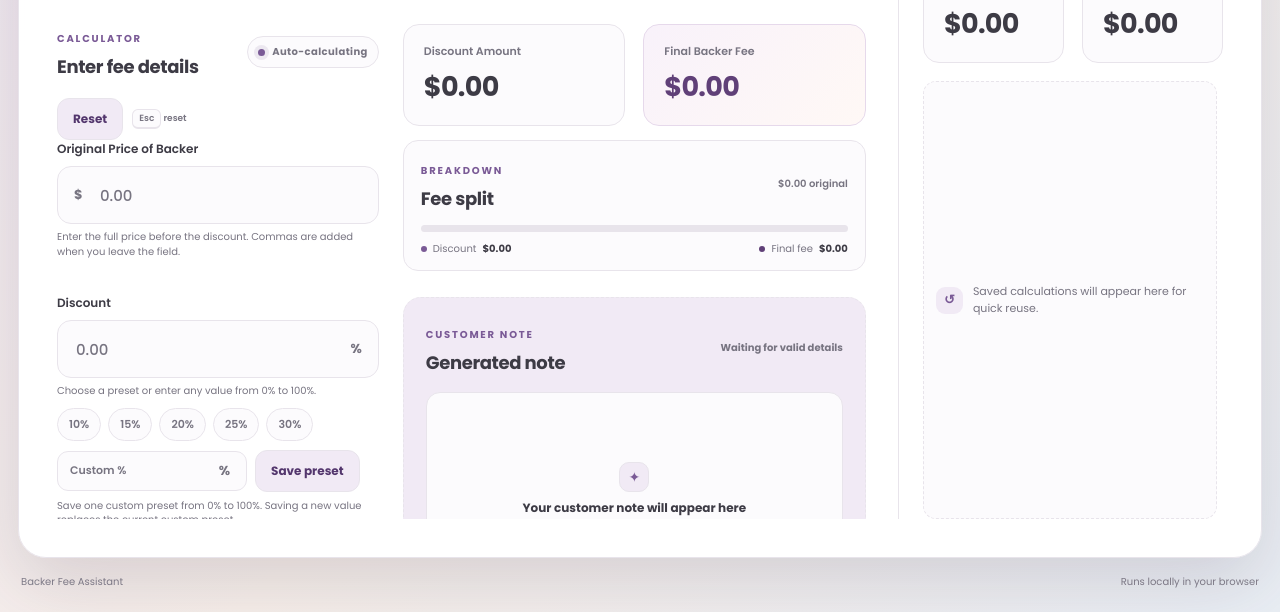
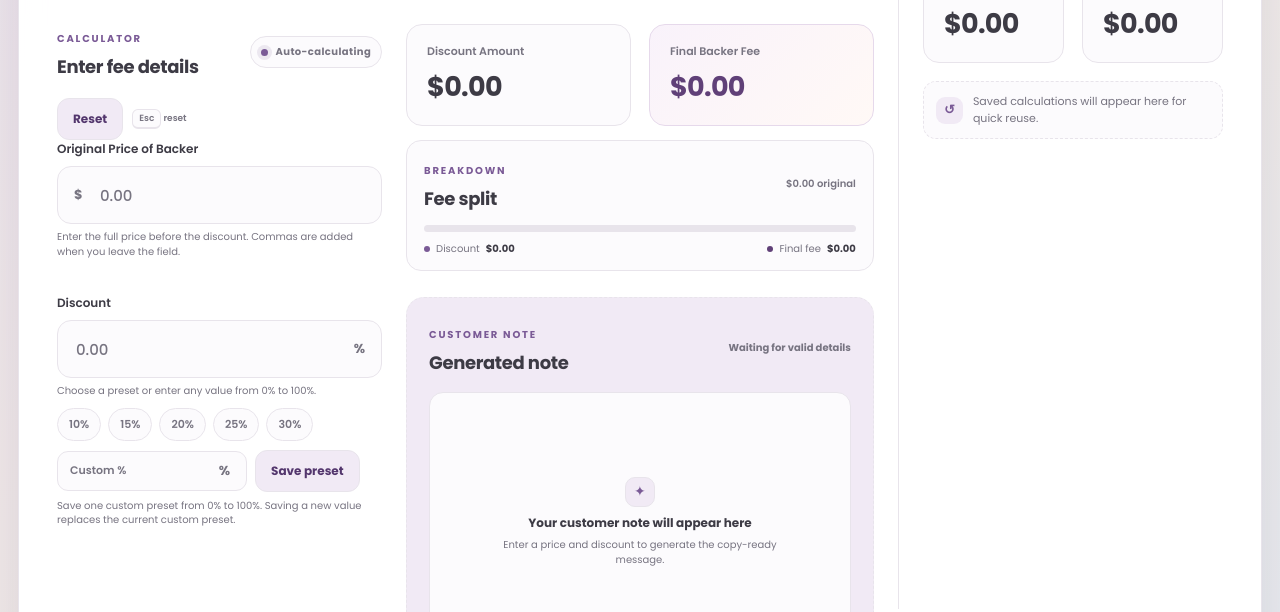
Before and after one commit to nicolelodeontv/backerfee, a website with bundled scripts: page index.html in a window 1280 px wide. Shown: the part 188-800 px from the top of the page. Built offline with nearby package versions, Linux system fonts and the light colour scheme.

Commit message:
Revert desktop no-scroll layout

```diff
--- a/style.css
+++ b/style.css
@@ -501,24 +501,11 @@ footer { display: flex; justify-content: space-between; gap: 12px; padding: 16px
 
 
 @media (min-width: 901px) {
-  html,
-  body {
-    overflow: hidden;
-  }
-
-  .page-shell {
-    display: grid;
-    grid-template-rows: minmax(0, 1fr) auto;
-    height: 100vh;
-    min-height: 0;
-  }
-
   .dashboard-card {
     display: grid;
     grid-template-columns: minmax(0, .82fr) minmax(0, 1.18fr) minmax(0, .82fr);
     column-gap: 24px;
-    align-items: stretch;
-    min-height: 0;
+    align-items: start;
     width: 100%;
     padding: 38px;
     background: var(--paper);
@@ -526,23 +513,17 @@ footer { display: flex; justify-content: space-between; gap: 12px; padding: 16px
     border-radius: 28px;
     box-shadow: var(--shadow);
     backdrop-filter: blur(12px);
-    overflow: hidden;
   }
 
   .calculator-card {
     grid-column: 1 / span 2;
     min-width: 0;
-    min-height: 0;
-    height: 100%;
-    display: flex;
-    flex-direction: column;
     padding: 0;
     background: transparent;
     border: 0;
     border-radius: 0;
     box-shadow: none;
     backdrop-filter: none;
-    overflow: hidden;
   }
 
   .calculator-card > .card-header {
@@ -550,24 +531,17 @@ footer { display: flex; justify-content: space-between; gap: 12px; padding: 16px
   }
 
   .calculator-card > form {
-    flex: 1 1 auto;
     min-width: 0;
-    min-height: 0;
-    overflow-y: auto;
-    overflow-x: hidden;
-    padding-right: 8px;
   }
 
   .dashboard-card > .history-card {
     grid-column: 3;
     min-width: 0;
-    min-height: 0;
     align-self: stretch;
+    max-height: calc(100vh - 76px);
     margin: 0;
     padding: 0 0 0 24px;
-    overflow: hidden;
-    display: grid;
-    grid-template-rows: auto auto minmax(0, 1fr);
+    overflow: auto;
     background: transparent;
     border: 0;
     border-left: 1px solid var(--line);
@@ -610,12 +584,8 @@ footer { display: flex; justify-content: space-between; gap: 12px; padding: 16px
   }
 
   .history-list {
-    min-height: 0;
     gap: 9px;
     margin-top: 18px;
-    padding-right: 6px;
-    overflow-y: auto;
-    overflow-x: hidden;
   }
 
   .history-summary strong {
@@ -643,12 +613,6 @@ footer { display: flex; justify-content: space-between; gap: 12px; padding: 16px
   .calculator-card form > .results { grid-area: results; margin: 0 0 14px; }
   .calculator-card form > .fee-breakdown { grid-area: breakdown; margin: 0 0 26px; }
   .calculator-card form > .note-panel { grid-area: note; margin-top: 0; }
-
-  .note-panel textarea {
-    height: clamp(220px, 28vh, 300px);
-    max-height: 300px;
-    overflow-y: auto;
-  }
 }
 
 @media (hover: none) {
```
